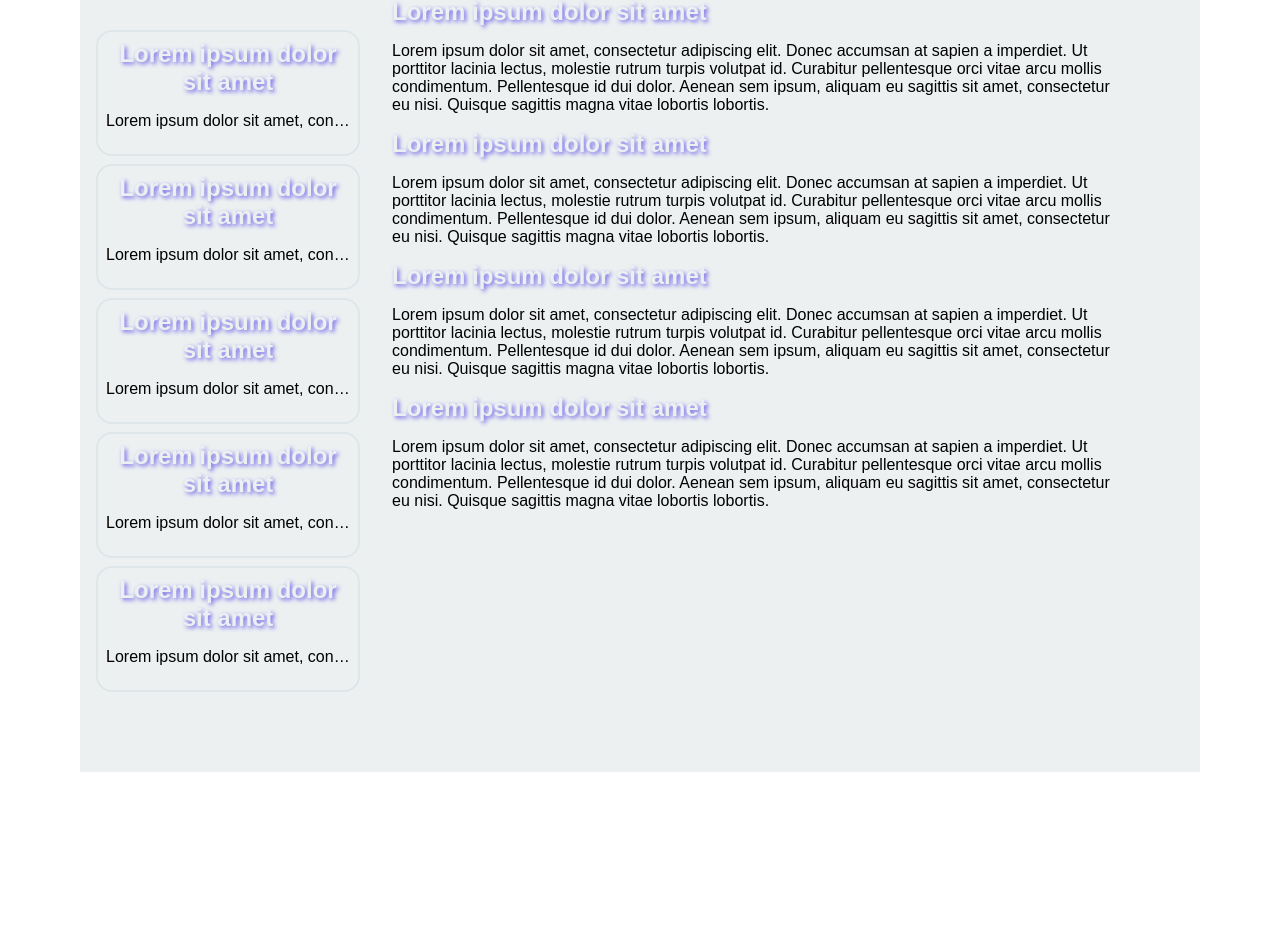
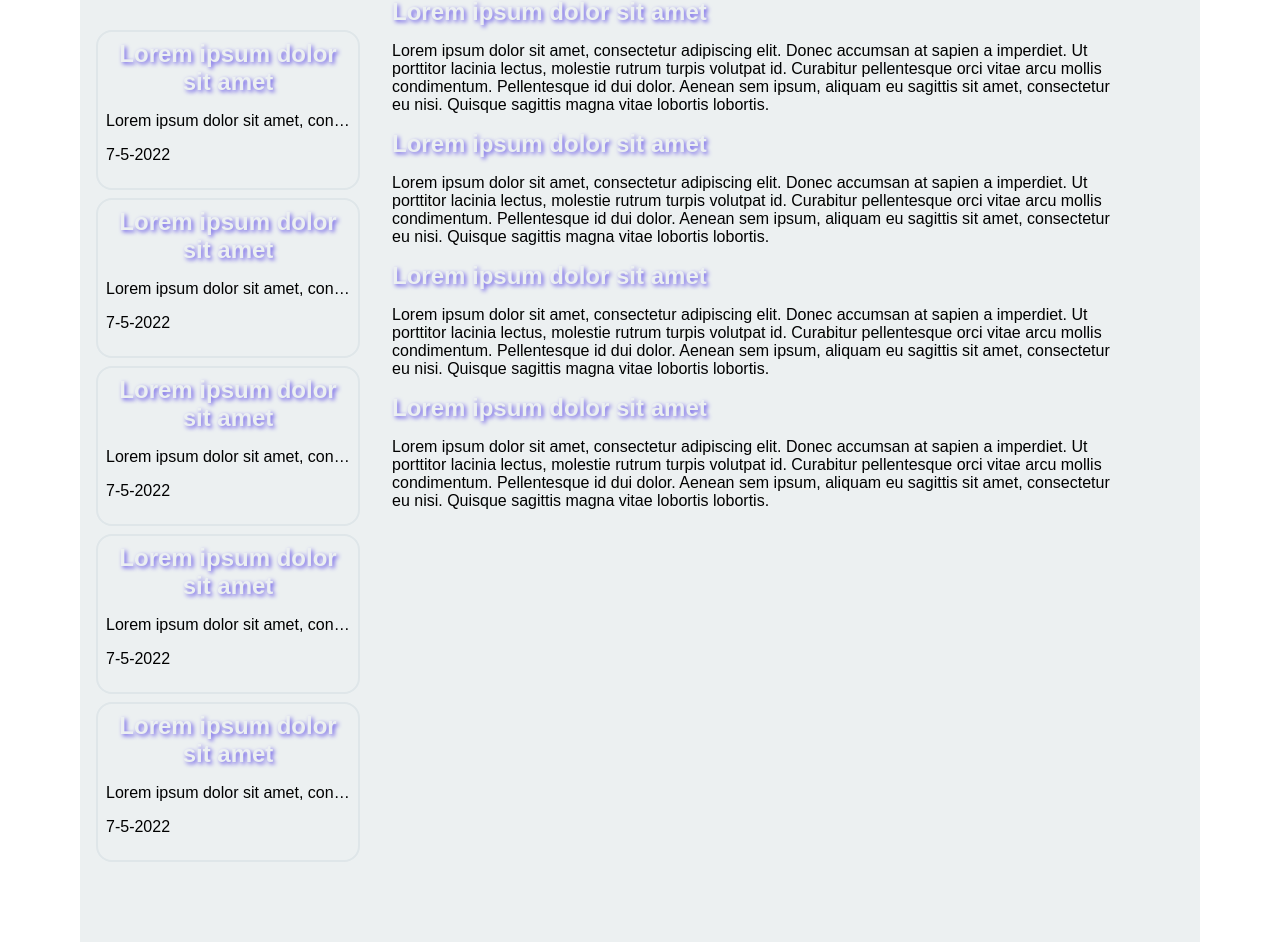
Before and after one commit to grzesiekS/gamer_collentions, a React (Create React App) app: page / in a window 1280 px wide. Shown: the part 770-1712 px from the top of the page. Before the commit the page ends 1542 px from the top, so only its background shows below. Built offline with nearby package versions, Linux system fonts and the light colour scheme; a web font is replaced by a local one.

Commit message:
Add DateComp

```diff
--- /dev/null
+++ b/src/components/common/DateComp/DateComp.tsx
@@ -0,0 +1,7 @@
+import React from 'react';
+
+const DateComp : React.FC<DateCompProps> = ({ day, month, year }) => (
+  <p>{`${day}-${month}-${year}`}</p>
+);
+
+export default DateComp;
--- a/src/components/features/News/NewsElement/NewsElement.tsx
+++ b/src/components/features/News/NewsElement/NewsElement.tsx
@@ -2,11 +2,13 @@ import React from 'react';
 import styles from './NewsElement.module.scss';
 import Title from '../../../common/Title/Title';
 import { alignTextCSS, sizeCSS } from '../../../../Util';
+import DateComp from '../../../common/DateComp/DateComp';
 
 const NewsElement : React.FC<NewsElementProps> = ({ title, description, date }) => (
   <div className={styles.container}>
     <Title align={alignTextCSS.center} size={sizeCSS.small} content={title} />
     <p className={styles.description}>{description}</p>
+    <DateComp day={date.getDate()} month={date.getMonth()} year={date.getFullYear()} />
   </div>
 );
 
--- a/src/type.d.ts
+++ b/src/type.d.ts
@@ -54,6 +54,12 @@ interface NewsElementProps {
   date : Date
 }
 
+interface DateCompProps {
+  day : number
+  month : number
+  year : number
+}
+
 type children = {
   children : JSX.Element
 }
```
Also changed, not shown: src/components/common/DateComp/DateComp.module.scss (added).
